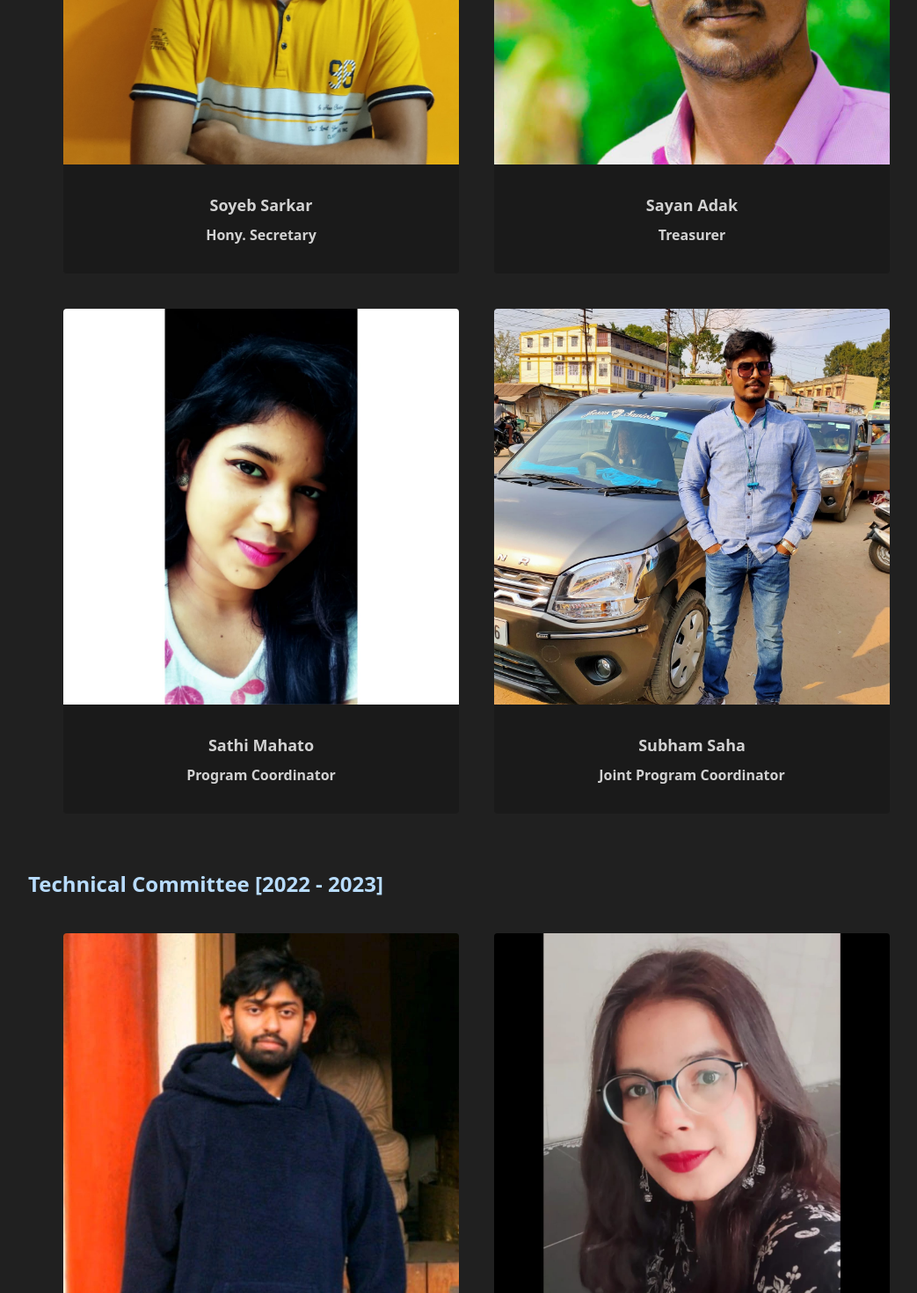
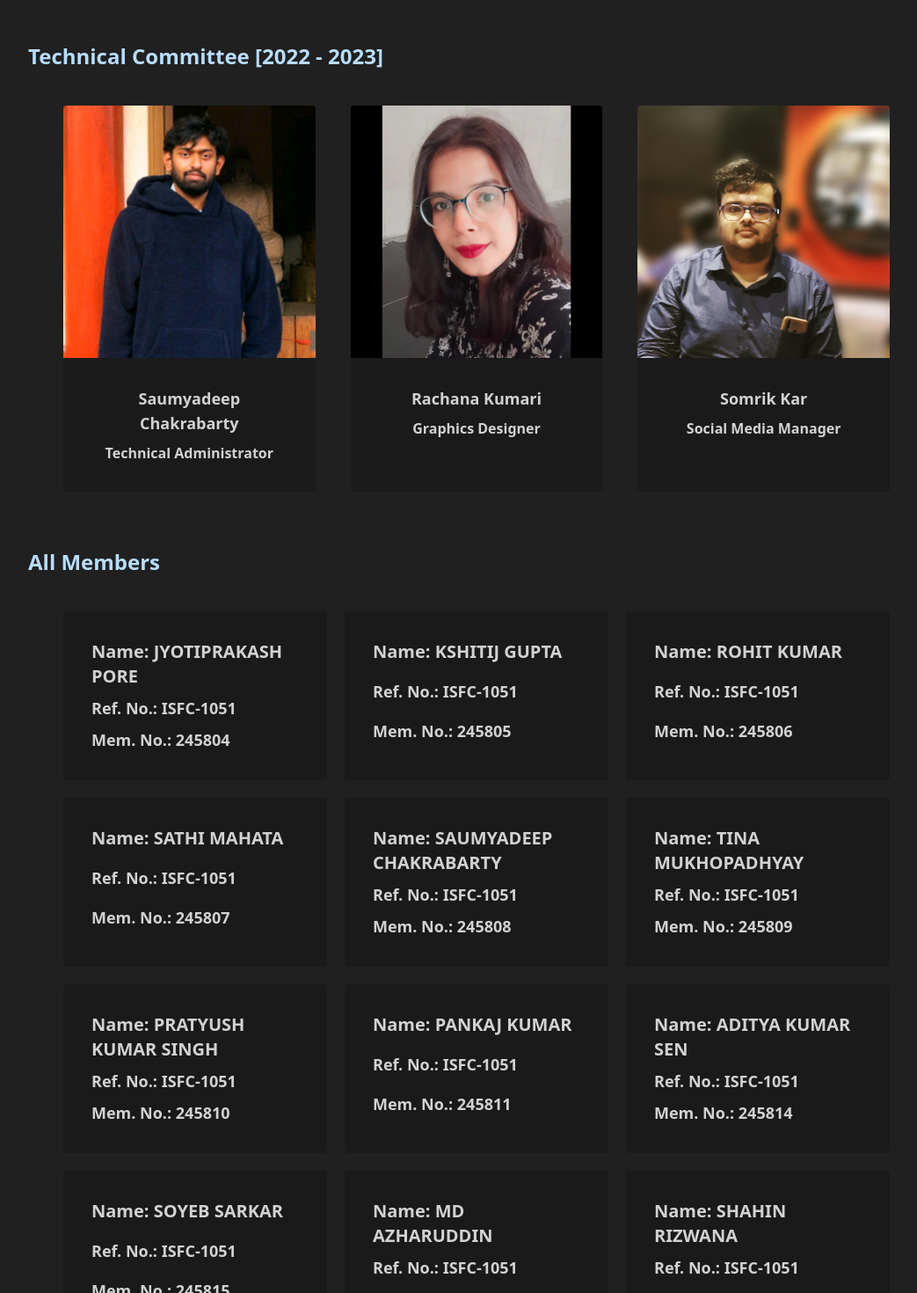
Before and after one commit to msayan36/iem-iete-website, a React (Create React App) app: page / in a window 1280 px wide. Shown: the part 3260-4730 px from the top of the page at 88% size, without its empty margins (98-1141 px from the left). Built offline with nearby package versions, Linux system fonts and the light colour scheme.

Commit message:
Correction made

```diff
--- a/src/components/Members.js
+++ b/src/components/Members.js
@@ -53,7 +53,7 @@ const Members = () => {
                 dsgn="Assistant Professor Department of IT"
               />
             </div>
-            <div className="grid grid-cols-2 lg:gap-10 gap-5 mt-10 sm:mx-10">
+            <div className="grid lg:grid-cols-3 grid-cols-2 lg:gap-10 gap-5 mt-10 sm:mx-10">
               <Card img={sayan_img} name="Sayan Das" role="Chairman" />
               <Card img={sahin_img} name="Sahin Rizwana" role="Vice-Chairman" />
               <Card
@@ -78,7 +78,7 @@ const Members = () => {
             <h3 className="text-2xl text-primary-content font-semibold">
               Technical Committee [2022 - 2023]
             </h3>
-            <div className="grid grid-cols-2 lg:gap-10 gap-5 mt-10 sm:mx-10">
+            <div className="grid lg:grid-cols-3 grid-cols-2 lg:gap-10 gap-5 mt-10 sm:mx-10">
               <Card
                 img={soumyadeep_img}
                 name="Saumyadeep Chakrabarty"
@@ -100,7 +100,7 @@ const Members = () => {
             <h3 className="text-2xl text-primary-content font-semibold">
               All Members
             </h3>
-            <div className="grid grid-cols-2 xs:gap-5 gap-2 mt-10 lg:mx-10 sm:mx-3">
+            <div className="grid lg:grid-cols-3 grid-cols-2 xs:gap-5 gap-2 mt-10 lg:mx-10 sm:mx-3">
               <CardMem
                 name="JYOTIPRAKASH PORE"
                 refNo="ISFC-1051"
```
